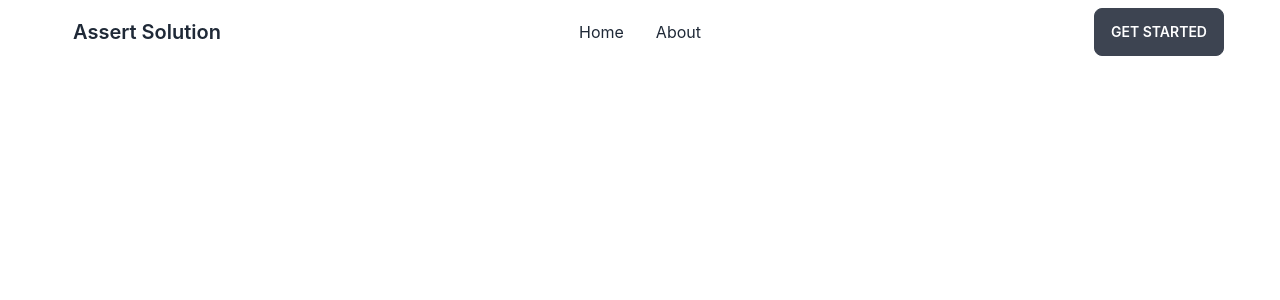
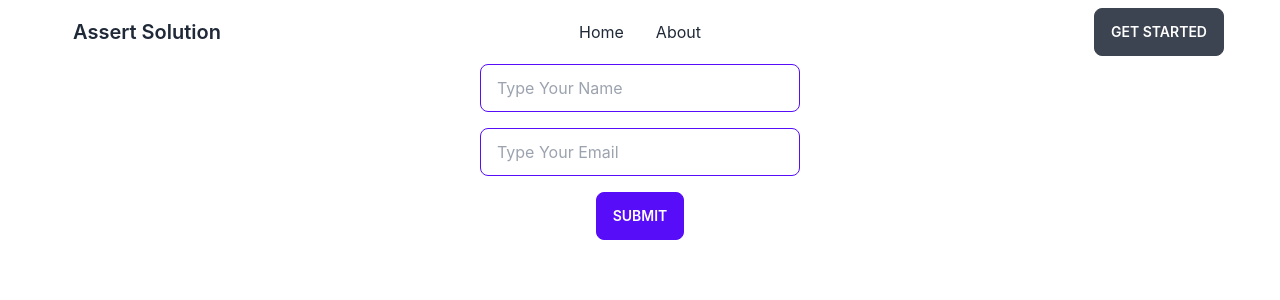
Before and after one commit to Muhammad-Mehedi-Hasan-Opi-Sarker/assert-client, a React (Create React App) app: page /update/1 in a window 1280 px wide. Shown: the top 300 px of the page. Built offline with nearby package versions, Linux system fonts and the light colour scheme; no server answers.

Commit message:
update data for code

```diff
--- a/src/components/Update.js
+++ b/src/components/Update.js
@@ -2,15 +2,46 @@ import React, { useEffect, useState } from 'react';
 import {useParams} from 'react-router-dom';
 const Update = () => {
     const {id}=useParams();
+    const [reload,setReload]=useState(false);
     const [data,setData]=useState({});
     useEffect(()=>{
         fetch(`http://localhost:5000/user/${id}`)
         .then(res=>res.json()).then(data=>setData(data));
-    },[])
+    },[reload])
+
+    // update function
+    const handleUpdate = event => {
+        event.preventDefault();
+        const name = event.target.name.value;
+        const email = event.target.email.value;
+        // console.log(name,email)
+        const data = { name, email };
+        event.target.reset();
+        // fetch data below
+        const url=`http://localhost:5000/user/${id}`
+        fetch(url, {
+            method: 'PUT', // or 'PUT'
+            headers: {
+                'Content-Type': 'application/json',
+            },
+            body: JSON.stringify(data),
+        })
+            .then((response) => response.json())
+            .then((data) => {
+                alert('Update Successfully')
+                setReload(!reload)
+            })
+    }
+
     return (
         <div>
             <h1 className='2xl font-bold'>{data.name}</h1>
-
+            <h1 className='2xl font-bold'>{data.email}</h1>
+            <form className='mb-4' onSubmit={handleUpdate}>
+                <input type="text" required placeholder="Type Your Name" name='name' className="input input-bordered input-primary w-full max-w-xs mb-4" /><br />
+                <input type="email" required placeholder="Type Your Email" name='email' className="input input-bordered input-primary w-full max-w-xs mb-4" /><br />
+                <input type="submit" className='btn btn-primary' value="Submit" />
+            </form>
         </div>
     );
 };
```
